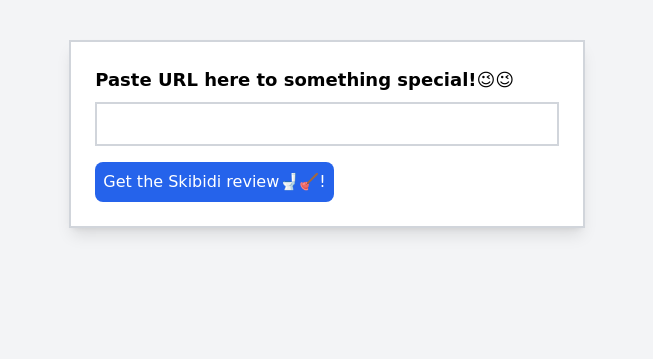
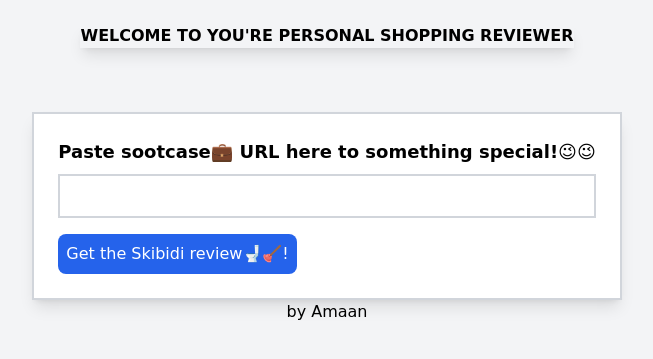
Before and after one commit to AmaanBilwar/brainrot-hackathon, a Flask app: page / in a window 1280 px wide. Shown: the top 359 px of the page, without its empty margins (313-966 px from the left). Run offline with Flask 3, Linux system fonts and the light colour scheme.

Commit message:
more css

```diff
--- a/templates/index.html
+++ b/templates/index.html
@@ -7,14 +7,23 @@
     <title>Document</title>
 </head>
 <body class="bg-gray-100 text-black font-sans">
+    <div class="flex justify-center m-8 p-6">
+        <h1 class="font-bold text-2xl shadow-lg border-spacing-2 rounded-md p-12 text-center hover:cursor-pointer hover:bg-slate-400">
+            WELCOME TO YOU'RE PERSONAL SHOPPING REVIEWER
+        </h1>
+    </div>
     <div class="flex justify-center mt-10">
+
         <form action="/" method="post" class="bg-white p-6 border-2 border-gray-300 shadow-lg">
-            <label for="url" class="block mb-2 text-lg font-bold">Paste URL here to something special!😉😉</label>
+            <label for="url" class="block mb-2 text-lg font-bold">Paste sootcase💼 URL here to something special!😉😉</label>
             <input type="url" name="url" class="w-full p-2 mb-4 border-2 border-gray-300">
             <button
-            class="bg-blue-600 p-2 text-white rounded-lg hover:bg-blue-700"
+            class="flex justify-center text-center bg-blue-600 p-2 text-white rounded-lg hover:bg-blue-700"
             type="submit">Get the Skibidi review🚽🪠!</button>
         </form>
     </div>
 </body>
+<footer class="flex justify-center p-12 mt-6">
+    by Amaan
+</footer>
 </html>
```
